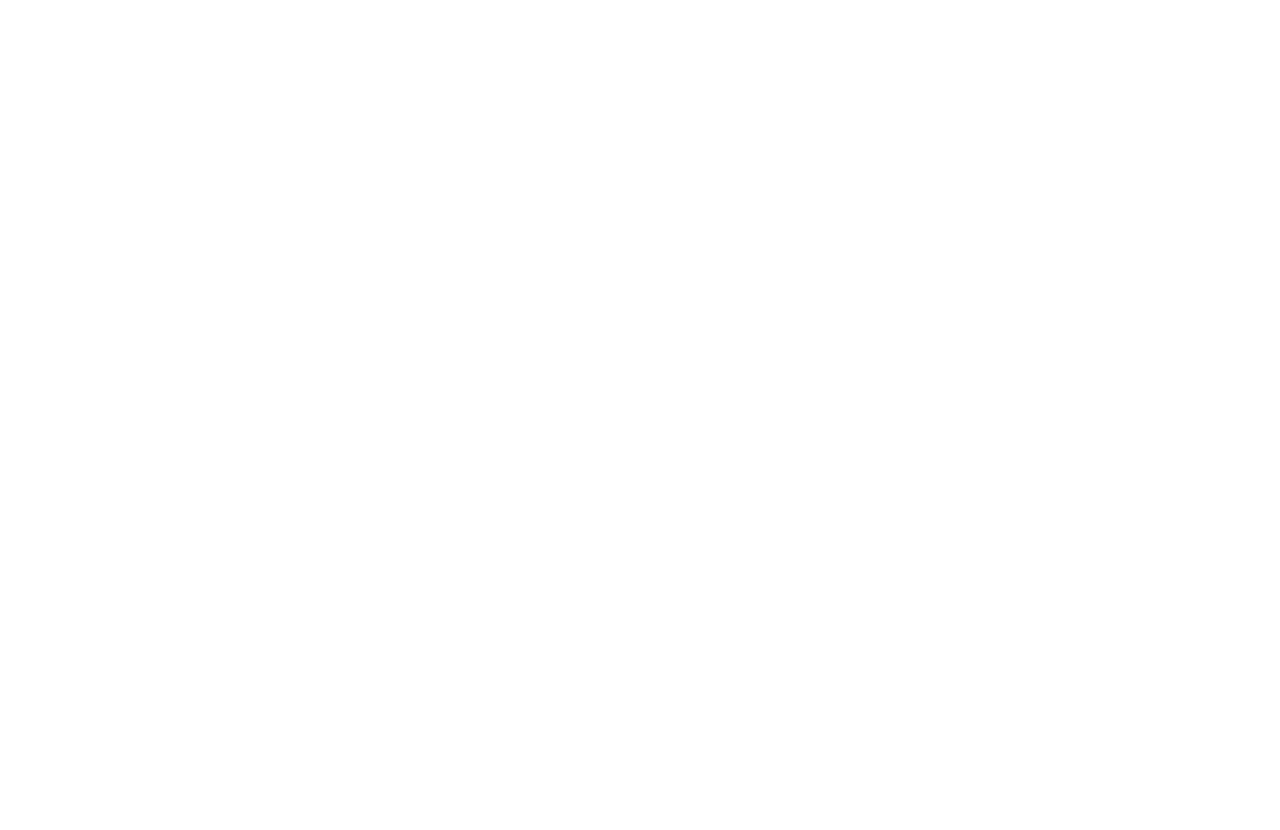
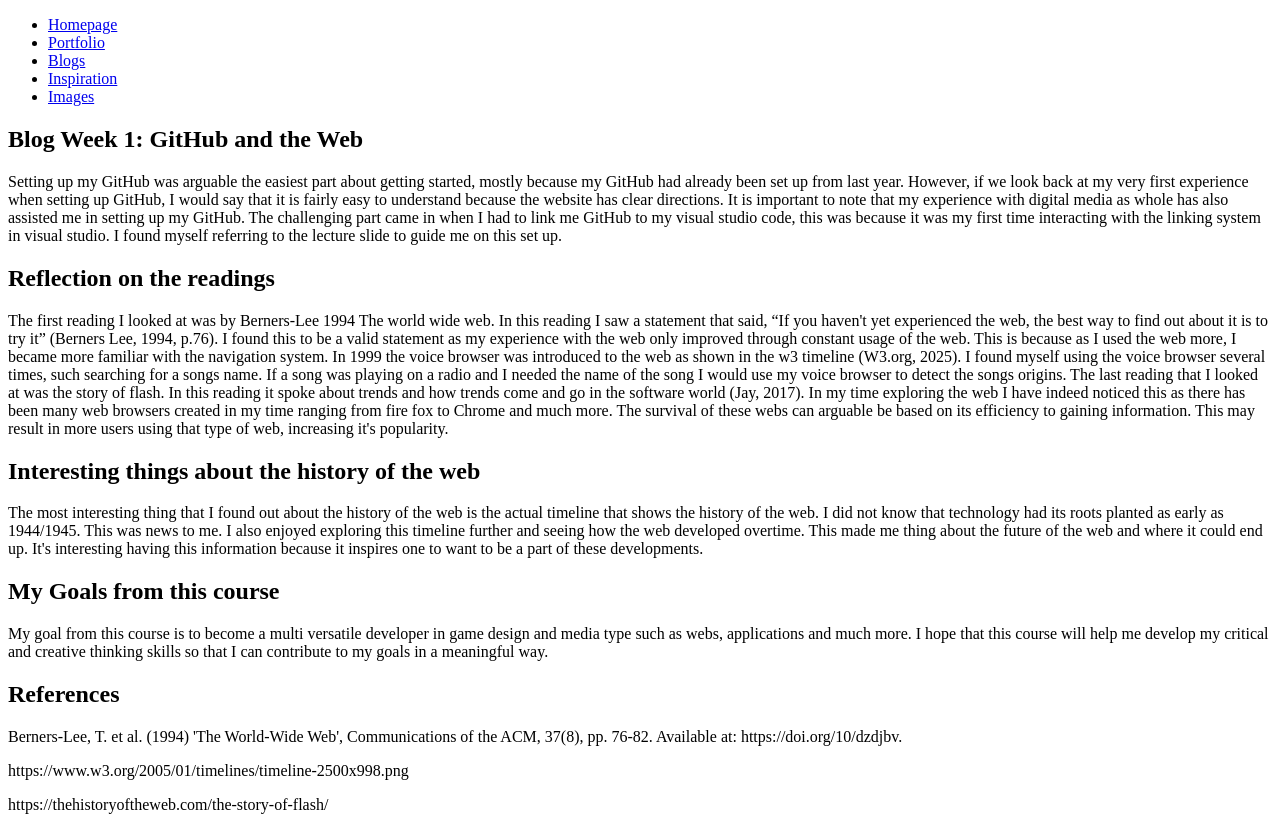
Before and after one commit to profoundBoi/DIGA3008A, a plain HTML site: page Blogs/Blog1.html in a window 1280 px wide. Before the commit the page ends 800 px from the top, so only its background shows below. Drawn offline with Linux system fonts and the light colour scheme.

Commit message:
Blog week 1 uploaded

```diff
--- a/Blogs/Blog1.html
+++ b/Blogs/Blog1.html
@@ -0,0 +1,68 @@
+<!DOCTYPE html>
+<html lang="en">
+<head>
+    <meta charset="UTF-8">
+    <meta name="viewport" content="width=device-width, initial-scale=1.0">
+    <title>Document</title>
+</head>
+<body>
+    <section>
+        <nav class="">
+          <ul>
+              <li><a href="../index.html">Homepage</a></li>
+              <li><a href="../Portfolio/Portfolio.html">Portfolio</a></li>
+              <li><a href="../Blogs/Blogs.html">Blogs</a></li>
+              <li><a href="../Inspiration/Inspiration.html">Inspiration</a></li>
+              <li><a href="../Images/Images.html">Images</a></li>
+          </ul>
+        </nav>
+    </section>
+
+    <section>
+            <h1>Blog Week 1: GitHub and the Web</h1>
+    </section>
+
+    <article>
+        <p>Setting up my GitHub was arguable the easiest part about getting started, mostly because my GitHub had already been set
+            up from last year. However, if we look back at my very first experience when setting up GitHub, I would say that it is
+            fairly easy to understand because the website has clear directions. It is important to note that my experience with
+            digital media as whole has also assisted me in setting up my GitHub. The challenging part came in when I had to link me
+            GitHub to my visual studio code, this was because it was my first time interacting with the linking system in visual
+            studio. I found myself referring to the lecture slide to guide me on this set up.  </p>
+
+
+         <h2>Reflection on the readings </h2>
+         <p>The first reading I looked at was by Berners-Lee 1994 The world wide web. In this reading I saw a statement that said,
+            “If you haven't yet experienced the web, the best way to find out about it is to try it” (Berners Lee, 1994, p.76).
+            I found this to be a valid statement as my experience with the web only improved through constant usage of the web.
+            This is because as I used the web more, I became more familiar with the navigation system. In 1999 the voice browser
+            was introduced to the web as shown in the w3 timeline (W3.org, 2025). I found myself using the voice browser several
+            times, such searching for a songs name. If a song was playing on a radio and I needed the name of the song I would use
+            my voice browser to detect the songs origins. The last reading that I looked at was the story of flash. In this
+            reading it spoke about trends and how trends come and go in the software world (Jay, 2017). In my time exploring the
+            web I have indeed noticed this as there has been many web browsers created in my time ranging from fire fox to Chrome
+            and much more. The survival of these webs can arguable be based on its efficiency to gaining information. This may
+            result in more users using that type of web, increasing it's popularity. </p>
+
+         <h2>Interesting things about the history of the web</h2>
+         <p>The most interesting thing that I found out about the history of the web is the actual timeline that shows the history
+            of the web. I did not know that technology had its roots planted as early as 1944/1945. This was news to me. I also
+            enjoyed exploring this timeline further and seeing how the web developed overtime. This made me thing about the future
+            of the web and where it could end up. It's interesting having this information because it inspires one to want to be a
+            part of these developments.  </p>
+
+
+         <h2>My Goals from this course</h2>
+         <p>My goal from this course is to become a multi versatile developer in game design and media type such as webs,
+            applications and much more. I hope that this course will help me develop my critical and creative thinking skills so
+            that I can contribute to my goals in a meaningful way. </p>
+
+         <h2>References</h2>
+         <p>Berners-Lee, T. et al. (1994) 'The World-Wide Web', Communications of the ACM, 37(8), pp. 76-82. Available at: https://doi.org/10/dzdjbv.</p>
+         <P>https://www.w3.org/2005/01/timelines/timeline-2500x998.png</P>
+         <P>https://thehistoryoftheweb.com/the-story-of-flash/</P>
+    </article>
+
+
+</body>
+</html>
```
Also changed, not shown: Blogs/Blog3.html (+21 -0 lines), Blogs/Blog4.html (added, +21 -0 lines), Blogs/Blog5.html (added, +21 -0 lines), Blogs/Blogs.html (+12 -1 lines).
